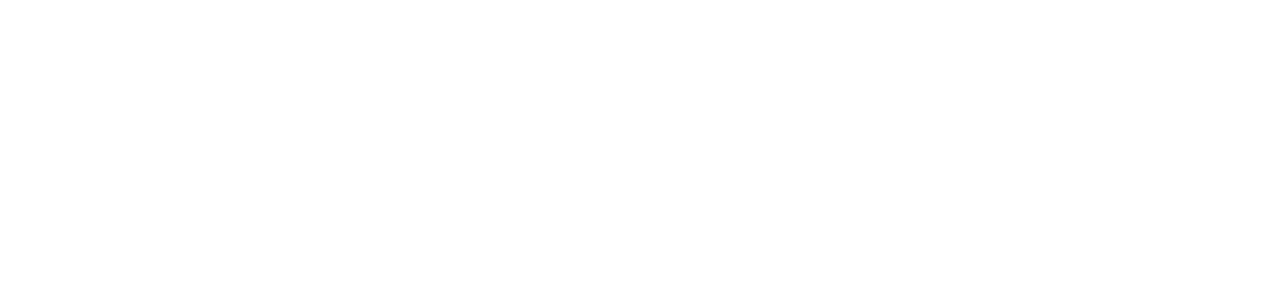
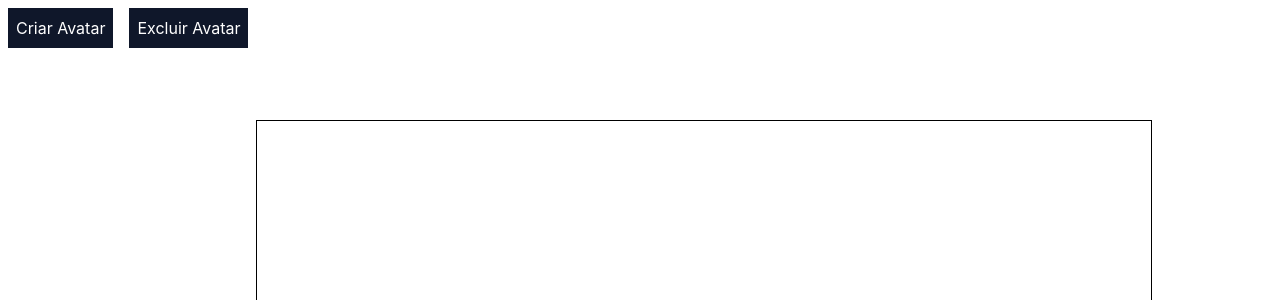
Before and after one commit to TableRise/tablerise-frontend-beta, a React (Vite) app: page /match in a window 1280 px wide. Before the commit this address had no page. Shown: the top 300 px of the page. Built offline with nearby package versions, Linux system fonts and the light colour scheme.

Commit message:
feat: Create map

```diff
--- a/src/App.tsx
+++ b/src/App.tsx
@@ -1,6 +1,7 @@
 import { Routes, Route } from 'react-router-dom';
 import PrivateRoute from 'src/components/PrivateRoute';
 import Login from 'src/pages/Login';
+import Match from './pages/Match';
 
 function App() {
   return (
@@ -9,6 +10,7 @@
         <Route element={<PrivateRoute />}></Route>
         <Route path='/' element={<h1>TableRise</h1>} />
         <Route path='/login' element={<Login />} />
+        <Route path='/match' element={<Match />} />
       </Routes>
     </>
   );
--- /dev/null
+++ b/src/pages/Match.tsx
@@ -0,0 +1,16 @@
+import 'src/pages/styles/Match.css';
+
+export default function Match() {
+    return (
+        <section className="match-page">
+            <div className="match-items">
+                <button>Criar Avatar</button>
+                <button>Excluir Avatar</button>
+            </div>
+
+            <div className="match-map">
+
+            </div>
+        </section>
+    )
+}
--- /dev/null
+++ b/src/pages/styles/Match.css
@@ -0,0 +1,21 @@
+@tailwind base;
+@tailwind components;
+@tailwind utilities;
+
+@layer base {
+    .match-page {
+        @apply w-full h-screen flex;
+    }
+
+    .match-items {
+        @apply mt-2;
+    }
+
+    .match-items button {
+        @apply mx-2 p-2 bg-slate-900 text-white;
+    }
+
+    .match-map {
+        @apply w-[70%] h-[70%] border border-black self-center;
+    }
+}
```
